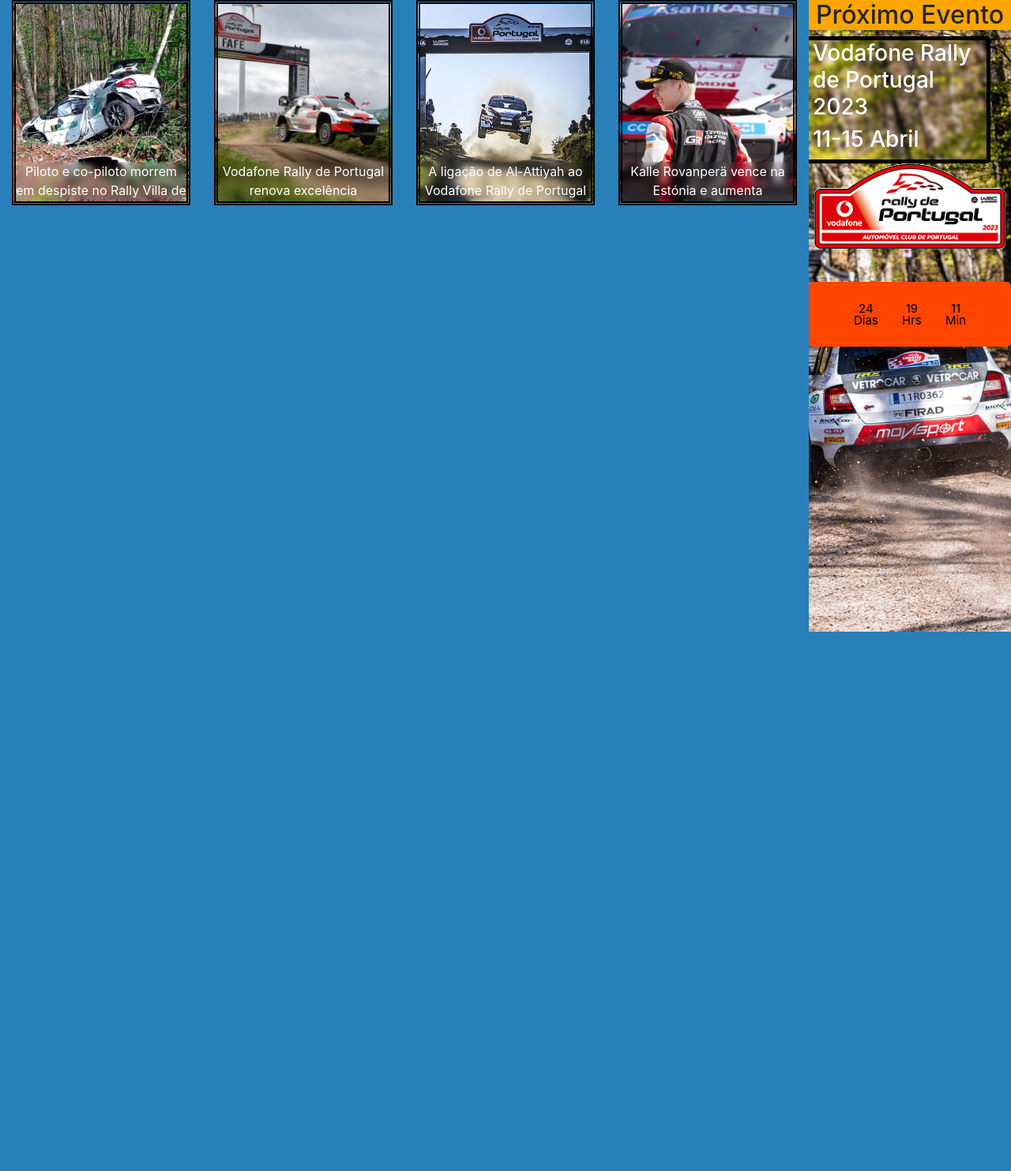
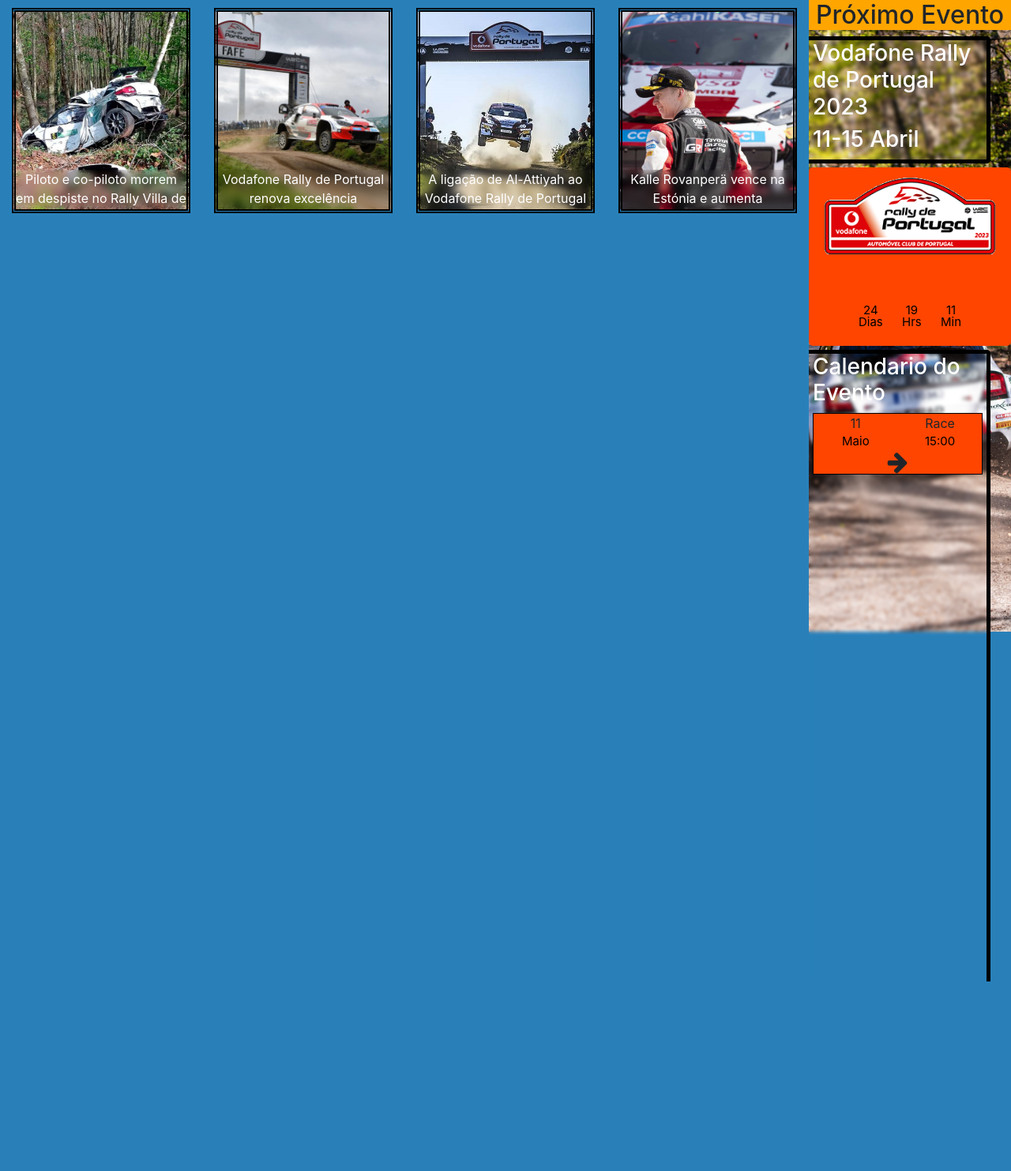
Before and after one commit to patolas01/dwm, a PHP site: page /rally-index.php in a window 1280 px wide. Shown: the part 56-1539 px from the top of the page at 79% size. Run offline with PHP 8.4, Linux system fonts and the light colour scheme; some libraries are stand-ins or nearby versions.

Commit message:
ve de novo aptolas

```diff
--- a/RaceSphere-v1.0/css/danielribeiro.css
+++ b/RaceSphere-v1.0/css/danielribeiro.css
@@ -100,14 +100,16 @@ div#timer{
   width: 100%;
   text-align: center;
   font-size: 15px;
+  margin-top: 5px;
+  margin-bottom: 5px;
+  border: 3px solid orangered;
+  border-radius: 5px;
+  background-color: orangered;
 }
 div.timer{
   display: inline-block;
   line-height: 1;
   padding: 10px;
-  border: 3px solid orangered;
-  border-radius: 5px;
-  background-color: orangered;
 }
 
 span{
@@ -157,6 +159,30 @@ h3#titulolateral{
   border-bottom-right-radius: 5px;
   padding-left: 5px;
 }
+/*Css calendário*/
+#rightSchedule{
+  width: 90%;
+  height: 100%;
+  -webkit-backdrop-filter: blur(2px);
+  backdrop-filter: blur(2px);
+  border-top: 5px solid black;
+  border-right: 5px solid black;
+  border-top-right-radius: 5px;
+  padding-left: 5px;
+}
+#schedule{
+  border: 1px solid black;
+  background-color: orangered;
+  margin-right: 5px;
+}
+#seta{
+  font-size: 30px;
+  text-align: center;
+  display: flex;
+  justify-content: center;
+  align-items: center;
+}
+/*Css calendário*/
 #nextEvent{
   background-color: orange;
   width: 100%;
@@ -175,6 +201,7 @@ div#caixa1{
   background-size: cover;
   position: relative;
   background-position: center;
+  margin-top: 10px;
 }
 div#caixa2{
   border: 5px double black;
@@ -185,6 +212,7 @@ div#caixa2{
   background-size: cover;
   position: relative;
   background-position: center;
+  margin-top: 10px;
 }
 div#caixa3{
   border: 5px double black;
@@ -195,6 +223,7 @@ div#caixa3{
   background-size: cover;
   position: relative;
   background-position: center;
+  margin-top: 10px;
 }
 div#caixa4{
   border: 5px double black;
@@ -205,6 +234,7 @@ div#caixa4{
   background-size: cover;
   position: relative;
   background-position: center;
+  margin-top: 10px;
 }
 div.descricaoNoticia{
   text-align: center;
--- a/RaceSphere-v1.0/rally-index.php
+++ b/RaceSphere-v1.0/rally-index.php
@@ -10,6 +10,7 @@
     include 'bootstrapInc.php';
     ?>
     <link rel="stylesheet" href="css/danielribeiro.css">
+    <link rel="stylesheet" href="https://cdnjs.cloudflare.com/ajax/libs/font-awesome/4.7.0/css/font-awesome.min.css">
 </head>
 
 <body>
@@ -24,15 +25,33 @@
             <h3 id="titulolateral">Vodafone Rally de Portugal 2023</h3>
             <h3 id="titulolateral">11-15 Abril</h3>
         </div>
-        <div id="logoEvento">
-            <img src="img/img_daniel/logo-vodafone-rally-de-portugal-2023.png">
-        </div>
+
         <div class="timer" id="timer">
+            <div id="logoEvento">
+                <img src="img/img_daniel/logo-vodafone-rally-de-portugal-2023.png">
+            </div>
             <div class="timer" id="days"></div>
             <div class="timer" id="hours"></div>
             <div class="timer" id="minutes"></div>
         </div>
-
+        <div id="rightSchedule">
+            <h3 id="titulolateral">Calendario do Evento</h3>
+            <div id="schedule">
+                <div class="container text-center">
+                    <div class="row">
+                        <div class="col">
+                            11 <span>Maio</span>
+                        </div>
+                        <div class="col-6">
+                            Race <span>15:00</span>
+                        </div>
+                        <div class="col">
+                            <i id="seta" class="fa fa-arrow-right" aria-hidden="true"></i>
+                        </div>
+                    </div>
+                </div>
+            </div>
+        </div>
     </div>
     <div id="principal">
 
```
